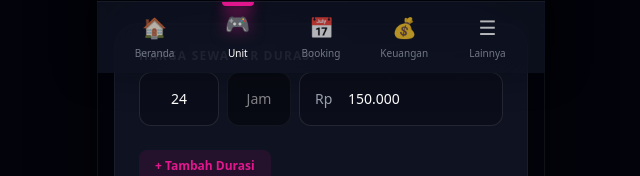
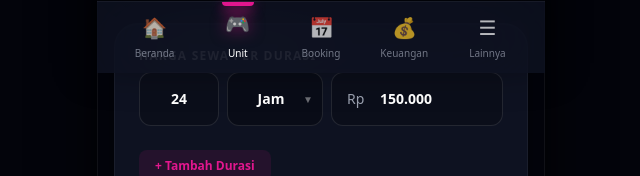
Before and after one commit to yusronbernardoo/playbox-github, a Next.js app: page /dashboard/unit/1/edit in a window 1280 px wide. Shown: the part 727-903 px from the top of the page, without its empty margins (319-959 px from the left). Built offline with nearby package versions, Linux system fonts and the light colour scheme; no server answers; the database is empty; sample sign-in values are in the browser's storage.

Commit message:
feat: enable duration unit dropdown (Jam, Hari, Minggu, Bulan) in Edit Unit and New Unit pages

```diff
--- a/src/app/dashboard/unit/[id]/edit/page.tsx
+++ b/src/app/dashboard/unit/[id]/edit/page.tsx
@@ -289,11 +289,21 @@ export default function EditUnit() {
                 value={tier.durationVal}
                 onChange={e => handleTierChange(idx, 'durationVal', parseInt(e.target.value) || '')}
                 placeholder="Angka"
-                className="w-20 p-4 rounded-xl bg-black/20 border border-white/10 text-white text-sm focus:outline-none focus:border-playbox-accent transition-all placeholder:text-white/20 text-center"
+                className="w-20 p-4 rounded-xl bg-black/20 border border-white/10 text-white text-sm focus:outline-none focus:border-playbox-accent transition-all placeholder:text-white/20 text-center font-bold"
                 required
               />
-              <div className="w-16 p-4 rounded-xl bg-black/40 border border-white/5 text-white/50 text-sm flex items-center justify-center cursor-not-allowed">
-                <span>Jam</span>
+              <div className="relative">
+                <select
+                  value={tier.durationUnit || 'Jam'}
+                  onChange={e => handleTierChange(idx, 'durationUnit', e.target.value)}
+                  className="w-24 p-4 rounded-xl bg-black/30 border border-white/10 text-white text-sm focus:outline-none focus:border-playbox-accent transition-all cursor-pointer font-bold appearance-none text-center pr-6 hover:border-white/20"
+                >
+                  <option value="Jam" className="bg-[#10152B] text-white">Jam</option>
+                  <option value="Hari" className="bg-[#10152B] text-white">Hari</option>
+                  <option value="Minggu" className="bg-[#10152B] text-white">Minggu</option>
+                  <option value="Bulan" className="bg-[#10152B] text-white">Bulan</option>
+                </select>
+                <span className="absolute right-2.5 top-1/2 -translate-y-1/2 text-[10px] text-white/40 pointer-events-none">▼</span>
               </div>
               <div className="flex-1 relative">
                 <span className="absolute left-4 top-1/2 -translate-y-1/2 text-playbox-text-secondary text-sm">Rp</span>
@@ -303,7 +313,7 @@ export default function EditUnit() {
                   value={tier.price ? Number(tier.price).toLocaleString('id-ID') : ''}
                   onChange={e => handleTierChange(idx, 'price', e.target.value)}
                   placeholder="Mis: 150.000"
-                  className="w-full p-4 pl-12 rounded-xl bg-black/20 border border-white/10 text-white text-sm focus:outline-none focus:border-playbox-accent transition-all placeholder:text-white/20"
+                  className="w-full p-4 pl-12 rounded-xl bg-black/20 border border-white/10 text-white text-sm focus:outline-none focus:border-playbox-accent transition-all placeholder:text-white/20 font-bold"
                   required
                 />
               </div>
--- a/src/app/dashboard/unit/[id]/page.tsx
+++ b/src/app/dashboard/unit/[id]/page.tsx
@@ -94,21 +94,22 @@ export default function UnitDetail() {
           <h1 className="text-2xl font-bold tracking-tight text-white mb-1">{unit.name}</h1>
           <p className="text-sm text-playbox-text-secondary">{unit.type}</p>
 
-          <div className="mt-6 flex items-center justify-between border-t border-white/5 pt-5">
-            <div>
-              <p className="text-xs text-playbox-text-secondary uppercase tracking-wider mb-1">Harga Sewa</p>
+          <div className="mt-6 border-t border-white/5 pt-5">
+            <p className="text-xs text-playbox-text-secondary uppercase tracking-wider mb-2">Daftar Paket Harga Sewa</p>
+            {unit.priceTiers && unit.priceTiers.length > 0 ? (
+              <div className="grid grid-cols-2 gap-2 mt-2">
+                {unit.priceTiers.map((t: any, idx: number) => (
+                  <div key={idx} className="bg-white/5 p-3 rounded-2xl border border-white/5 flex items-center justify-between">
+                    <span className="text-xs text-white/80 font-semibold">⏱️ {t.durationVal} {t.durationUnit || 'Jam'}</span>
+                    <span className="text-xs font-black text-playbox-ready">Rp {Number(t.price || 0).toLocaleString('id-ID')}</span>
+                  </div>
+                ))}
+              </div>
+            ) : (
               <p className="text-2xl font-bold text-white tracking-tight">
-                  {unit.priceTiers && unit.priceTiers.length > 0 ? (
-                    <>
-                      Rp {(unit.priceTiers[0].price || 0).toLocaleString('id-ID')} <span className="text-sm font-normal text-playbox-text-secondary">/ {unit.priceTiers[0].durationVal} {unit.priceTiers[0].durationUnit}</span>
-                    </>
-                  ) : (
-                    <>
-                      Rp {(unit.price || 0).toLocaleString('id-ID')} <span className="text-sm font-normal text-playbox-text-secondary">/ 24j</span>
-                    </>
-                  )}
+                Rp {(unit.price || 0).toLocaleString('id-ID')} <span className="text-sm font-normal text-playbox-text-secondary">/ 24j</span>
               </p>
-            </div>
+            )}
           </div>
         </div>
 
--- a/src/app/dashboard/unit/new/page.tsx
+++ b/src/app/dashboard/unit/new/page.tsx
@@ -193,11 +193,21 @@ export default function UnitNew() {
                 value={tier.durationVal}
                 onChange={e => handleTierChange(idx, 'durationVal', parseInt(e.target.value) || '')}
                 placeholder="Angka"
-                className="w-20 p-4 rounded-xl bg-black/20 border border-white/10 text-white text-sm focus:outline-none focus:border-playbox-accent transition-all placeholder:text-white/20 text-center"
+                className="w-20 p-4 rounded-xl bg-black/20 border border-white/10 text-white text-sm focus:outline-none focus:border-playbox-accent transition-all placeholder:text-white/20 text-center font-bold"
                 required
               />
-              <div className="w-16 p-4 rounded-xl bg-black/40 border border-white/5 text-white/50 text-sm flex items-center justify-center cursor-not-allowed">
-                <span>Jam</span>
+              <div className="relative">
+                <select
+                  value={tier.durationUnit || 'Jam'}
+                  onChange={e => handleTierChange(idx, 'durationUnit', e.target.value)}
+                  className="w-24 p-4 rounded-xl bg-black/30 border border-white/10 text-white text-sm focus:outline-none focus:border-playbox-accent transition-all cursor-pointer font-bold appearance-none text-center pr-6 hover:border-white/20"
+                >
+                  <option value="Jam" className="bg-[#10152B] text-white">Jam</option>
+                  <option value="Hari" className="bg-[#10152B] text-white">Hari</option>
+                  <option value="Minggu" className="bg-[#10152B] text-white">Minggu</option>
+                  <option value="Bulan" className="bg-[#10152B] text-white">Bulan</option>
+                </select>
+                <span className="absolute right-2.5 top-1/2 -translate-y-1/2 text-[10px] text-white/40 pointer-events-none">▼</span>
               </div>
               <div className="flex-1 relative">
                 <span className="absolute left-4 top-1/2 -translate-y-1/2 text-playbox-text-secondary text-sm">Rp</span>
@@ -207,7 +217,7 @@ export default function UnitNew() {
                   value={tier.price ? Number(tier.price).toLocaleString('id-ID') : ''}
                   onChange={e => handleTierChange(idx, 'price', e.target.value)}
                   placeholder="Mis: 150.000"
-                  className="w-full p-4 pl-12 rounded-xl bg-black/20 border border-white/10 text-white text-sm focus:outline-none focus:border-playbox-accent transition-all placeholder:text-white/20"
+                  className="w-full p-4 pl-12 rounded-xl bg-black/20 border border-white/10 text-white text-sm focus:outline-none focus:border-playbox-accent transition-all placeholder:text-white/20 font-bold"
                   required
                 />
               </div>
--- a/src/app/store/[shopId]/page.tsx
+++ b/src/app/store/[shopId]/page.tsx
@@ -57,6 +57,7 @@ export default function StorefrontPage({ params }: { params: Promise<{ shopId: s
   const getTierHours = (tier: any) => {
     const val = Number(tier?.durationVal) || 24;
     const unit = (tier?.durationUnit || 'Jam').toLowerCase();
+    if (unit.includes('bulan')) return val * 720;
     if (unit.includes('minggu')) return val * 168;
     if (unit.includes('hari')) return val * 24;
     return val;
```
